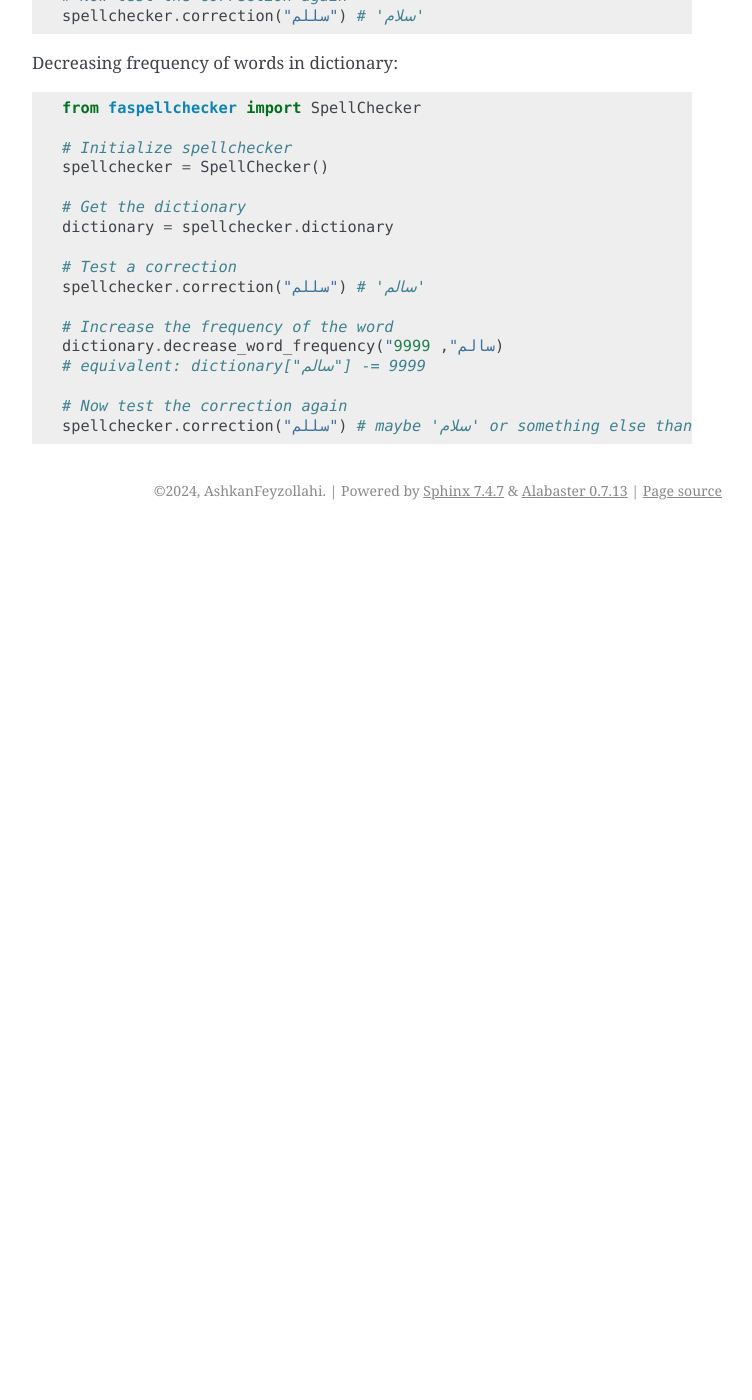
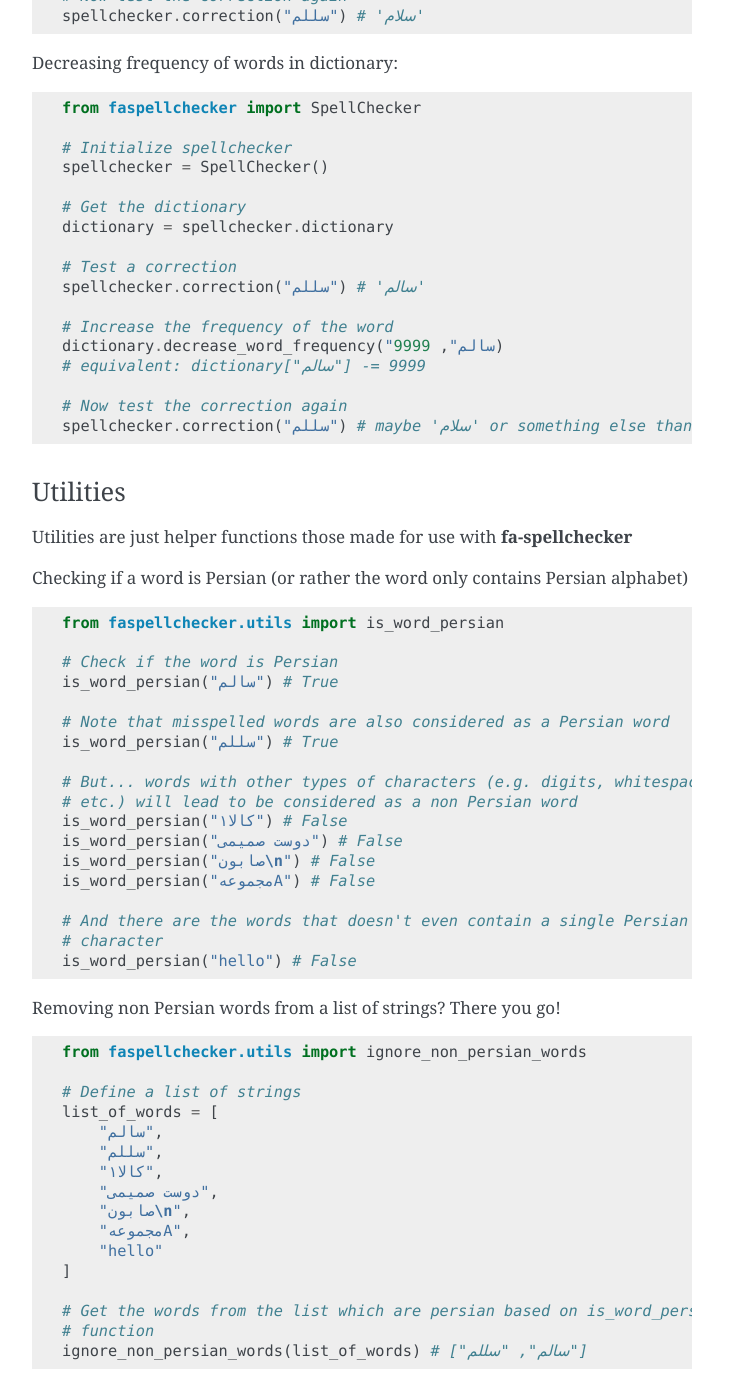
Before and after one commit to AshkanFeyzollahi/fa-spellchecker, a Sphinx documentation site: the page built from docs/source/quickstart.rst, in a window 1280 px wide and 1400 px high, scrolled down 3080 px. Shown: the whole window, without its empty margins (388-1140 px from the left). Built offline with Sphinx 7.4.7, drawn with Linux system fonts in a browser that asks for light colours; before the commit the page ends 3610 px from its top, so only the background shows below that.

Commit message:
docs: add usage guide for utilities

```diff
--- a/docs/source/quickstart.rst
+++ b/docs/source/quickstart.rst
@@ -182,3 +182,52 @@ Decreasing frequency of words in dictionary:
 
     # Now test the correction again
     spellchecker.correction("سللم") # maybe 'سلام' or something else than 'سالم'
+
+Utilities
+^^^^^^^^^^^^^^^^^^^^^^^^^^^^^^^^^^^^^^^^^^^^^^^^^^^^^^^^^^^^^^^^^^^^^^^^^^^^^^^
+
+Utilities are just helper functions those made for use with **fa-spellchecker**
+
+Checking if a word is Persian (or rather the word only contains Persian alphabet)
+
+.. code:: python
+
+    from faspellchecker.utils import is_word_persian
+
+    # Check if the word is Persian
+    is_word_persian("سالم") # True
+
+    # Note that misspelled words are also considered as a Persian word
+    is_word_persian("سللم") # True
+
+    # But... words with other types of characters (e.g. digits, whitespace and
+    # etc.) will lead to be considered as a non Persian word
+    is_word_persian("۱کالا") # False
+    is_word_persian("دوست صمیمی") # False
+    is_word_persian("صابون\n") # False
+    is_word_persian("مجموعهA") # False
+
+    # And there are the words that doesn't even contain a single Persian
+    # character
+    is_word_persian("hello") # False
+
+Removing non Persian words from a list of strings? There you go!
+
+.. code:: python
+
+    from faspellchecker.utils import ignore_non_persian_words
+
+    # Define a list of strings
+    list_of_words = [
+        "سالم",
+        "سللم",
+        "۱کالا",
+        "دوست صمیمی",
+        "صابون\n",
+        "مجموعهA",
+        "hello"
+    ]
+
+    # Get the words from the list which are persian based on is_word_persian
+    # function
+    ignore_non_persian_words(list_of_words) # ["سالم", "سللم"]
```
